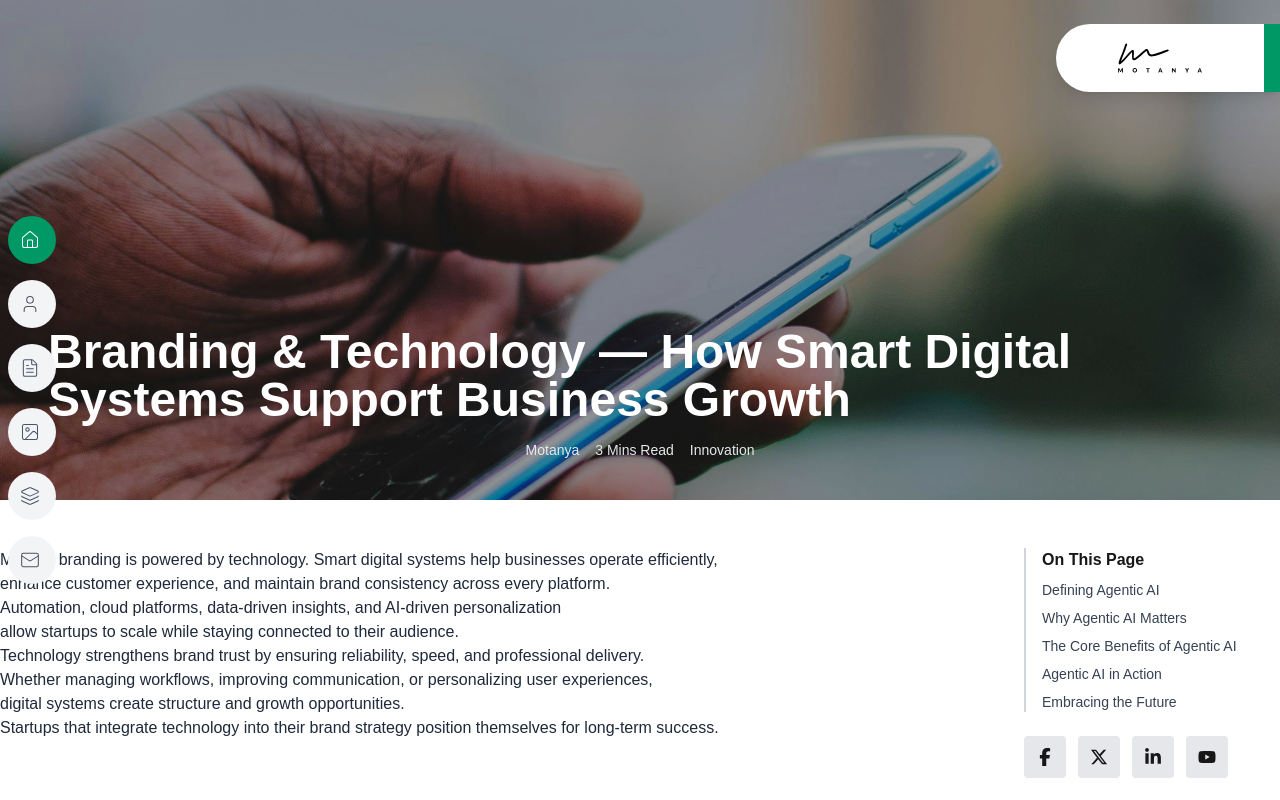
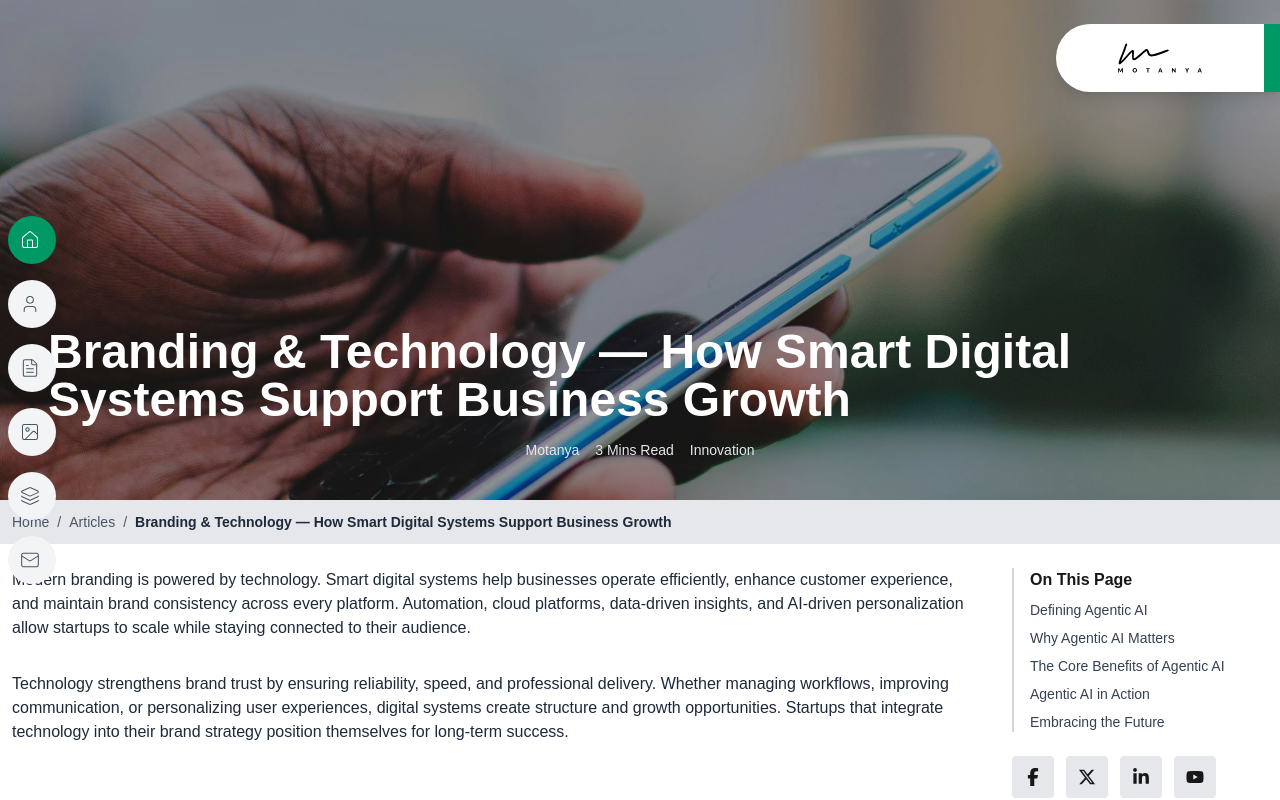
Before and after one commit to motanyaFrancis/motanya-web, a Next.js app: page /articles/branding-and-technology-growth in a window 1280 px wide. Built offline with nearby package versions, Linux system fonts and the light colour scheme.

Commit message:
article layout and slogan updates

```diff
--- a/app/articles/[slug]/page.tsx
+++ b/app/articles/[slug]/page.tsx
@@ -1,11 +1,30 @@
 import Image from "next/image";
-
 import { articles } from "@/lib/articles";
 import { notFound } from "next/navigation";
 import { FaFacebookF, FaLinkedinIn, FaXTwitter, FaYoutube } from "react-icons/fa6";
+import { Metadata } from "next";
+import Link from "next/link";
 
 interface ArticleDetailsProps {
   params: Promise<{ slug: string }>;
+}
+
+// Optional: Dynamic Metadata for the article
+export async function generateMetadata({ params }: ArticleDetailsProps): Promise<Metadata> {
+  const { slug } = await params;
+  const article = articles.find(a => a.slug === slug);
+
+  if (!article) return { title: "Article Not Found" };
+
+  return {
+    title: article.title,
+    description: article.content.slice(0, 160), // first 160 chars
+    openGraph: {
+      title: article.title,
+      description: article.content.slice(0, 160),
+      images: [article.image],
+    },
+  };
 }
 
 export default async function ArticleDetails({ params }: ArticleDetailsProps) {
@@ -39,14 +58,32 @@ export default async function ArticleDetails({ params }: ArticleDetailsProps) {
         </div>
       </div>
 
+      {/* Breadcrumbs */}
+      <div className="bg-gray-200">
+        <div className="max-w-7xl mx-auto px-6 md:px-3 py-3 text-gray-600 text-sm">
+          <nav className="flex items-center gap-2">
+            <Link href="/" className="hover:underline">Home</Link>
+            <span>/</span>
+            <Link href="/articles" className="hover:underline">Articles</Link>
+            <span>/</span>
+            <span className="font-semibold text-gray-800 hidden md:inline">{article.title}</span>
+          </nav>
+        </div>
+      </div>
+
       {/* Main Content */}
-      <div className="max-w-7xl mx-auto flex flex-col lg:flex-row gap-12 mt-12 px-6 md:px-0">
+      <div className="max-w-7xl mx-auto flex flex-col lg:flex-row gap-12 mt-6 px-6 md:px-3">
 
         {/* Left Column */}
-        <article className="flex-1 prose prose-lg max-w-none text-gray-800">
-          {article.content?.split("\n").map((p, i) => (
-            <p key={i}>{p}</p>
-          ))}
+        <article className="flex-1 prose prose-lg max-w-none text-gray-800 space-y-8">
+          {article.content
+            .split("\n\n")
+            .map(p => p.trim())
+            .filter(p => p.length)
+            .map((p, i) => (
+              <p key={i}>{p}</p>
+            ))
+          }
         </article>
 
         {/* Right Column */}
--- a/app/layout.tsx
+++ b/app/layout.tsx
@@ -6,7 +6,7 @@ import Logo from '@/components/Logo'
 
 export const metadata: Metadata = {
   title: "Motanya",
-  description: "Live Free. Roam Wild",
+  description: "Innovation, with a Twist",
   icons: {
     icon: "/favicon.ico",
   },
```
